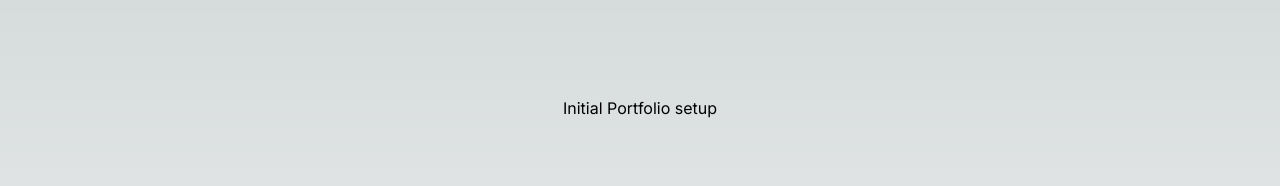
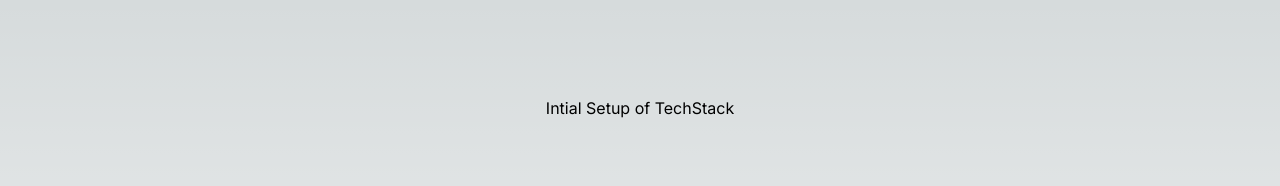
Before and after one commit to hchakati/Hari-Portfolio, a Next.js app: page / in a window 1280 px wide. Shown: the top 186 px of the page. Built offline with nearby package versions, Linux system fonts and the light colour scheme.

Commit message:
switch to setup using TypeScript

```diff
--- a/package.json
+++ b/package.json
@@ -14,6 +14,10 @@
     "next": "14.2.5"
   },
   "devDependencies": {
+    "typescript": "^5",
+    "@types/node": "^20",
+    "@types/react": "^18",
+    "@types/react-dom": "^18",
     "postcss": "^8",
     "tailwindcss": "^3.4.1",
     "eslint": "^8",
--- a/src/pages/_app.js
+++ /dev/null
@@ -1,5 +0,0 @@
-import "@/styles/globals.css";
-
-export default function App({ Component, pageProps }) {
-  return <Component {...pageProps} />;
-}
--- /dev/null
+++ b/src/pages/_app.tsx
@@ -0,0 +1,6 @@
+import "@/styles/globals.css";
+import type { AppProps } from "next/app";
+
+export default function App({ Component, pageProps }: AppProps) {
+  return <Component {...pageProps} />;
+}
--- a/src/pages/api/hello.js
+++ /dev/null
@@ -1,5 +0,0 @@
-// Next.js API route support: https://nextjs.org/docs/api-routes/introduction
-
-export default function handler(req, res) {
-  res.status(200).json({ name: "John Doe" });
-}
--- /dev/null
+++ b/src/pages/api/hello.ts
@@ -0,0 +1,13 @@
+// Next.js API route support: https://nextjs.org/docs/api-routes/introduction
+import type { NextApiRequest, NextApiResponse } from "next";
+
+type Data = {
+  name: string;
+};
+
+export default function handler(
+  req: NextApiRequest,
+  res: NextApiResponse<Data>,
+) {
+  res.status(200).json({ name: "John Doe" });
+}
--- a/src/pages/index.js
+++ b/src/pages/index.tsx
@@ -8,7 +8,7 @@ export default function Home() {
     <main
       className={`flex min-h-screen flex-col items-center justify-between p-24 ${inter.className}`}
     >
-      <h1>Initial Portfolio setup</h1>
+      <h1>Intial Setup of TechStack</h1>
     </main>
   );
 }
--- a/tailwind.config.js
+++ b/tailwind.config.ts
@@ -1,5 +1,6 @@
-/** @type {import('tailwindcss').Config} */
-module.exports = {
+import type { Config } from "tailwindcss";
+
+const config: Config = {
   content: [
     "./src/pages/**/*.{js,ts,jsx,tsx,mdx}",
     "./src/components/**/*.{js,ts,jsx,tsx,mdx}",
@@ -16,3 +17,4 @@ module.exports = {
   },
   plugins: [],
 };
+export default config;
```
Also changed, not shown: jsconfig.json (deleted, +0 -7 lines), tsconfig.json (added, +21 -0 lines), src/pages/_document.tsx (renamed from src/pages/_document.js), 2 other files (tests, documents, lock files or other folders).
